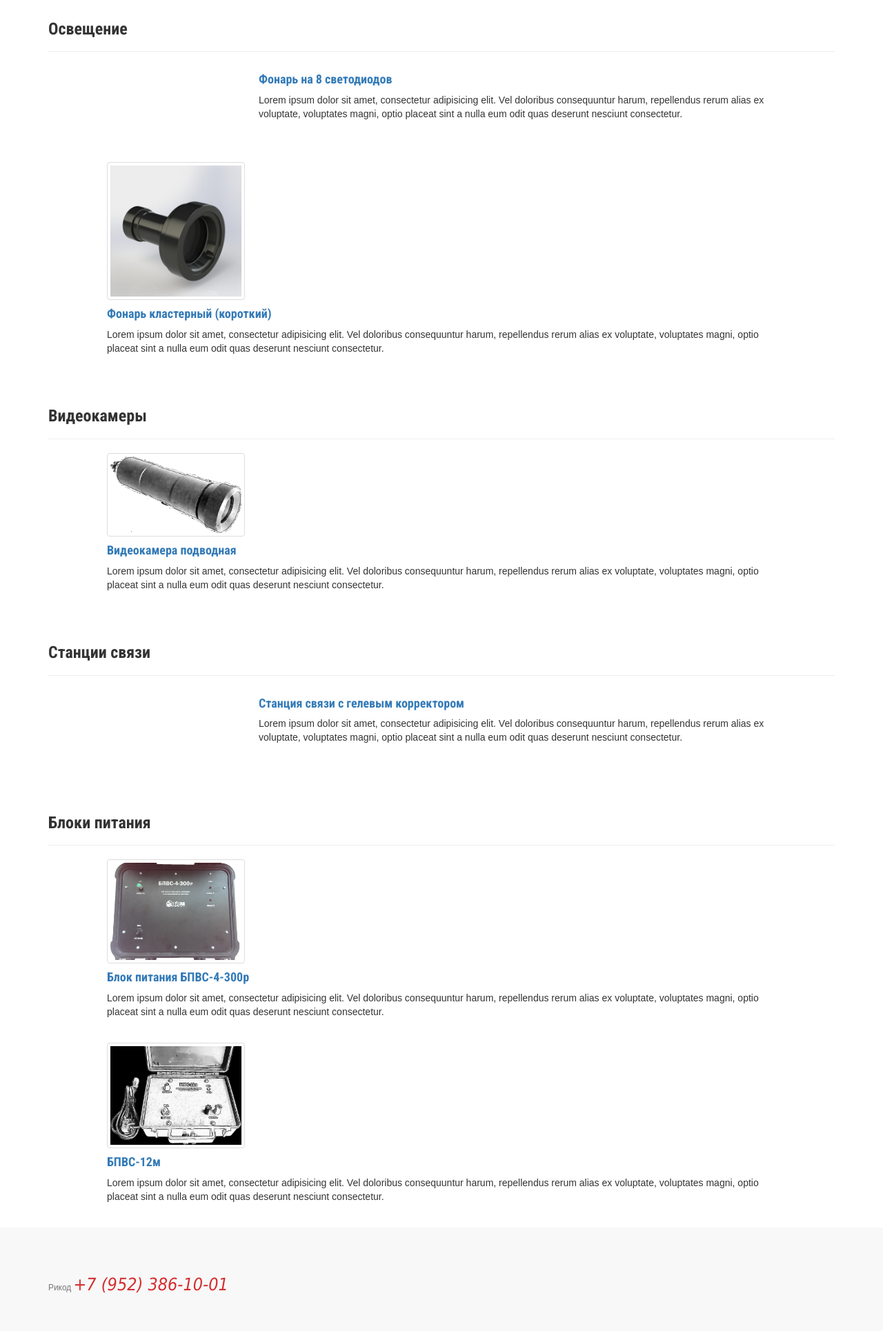
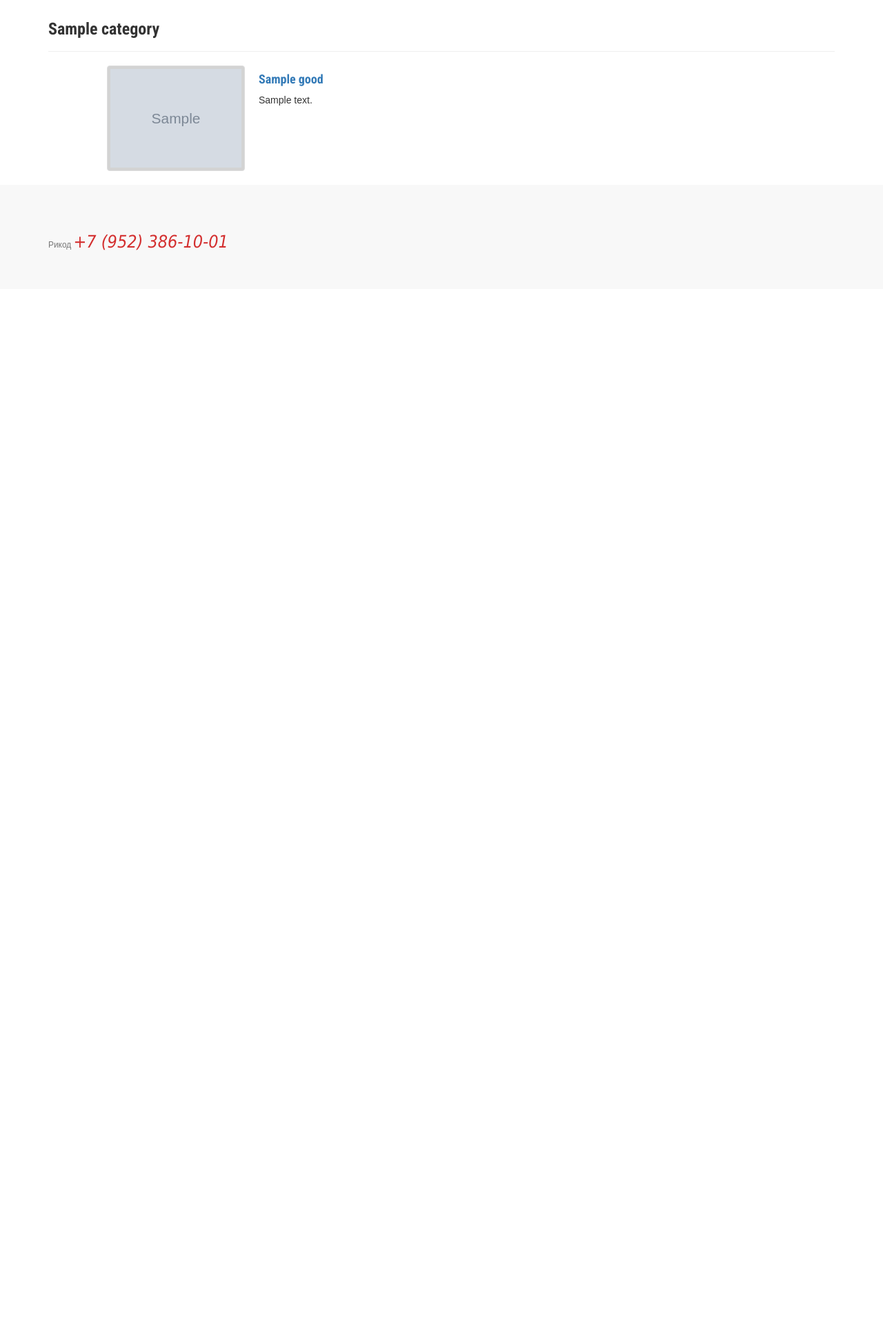
Before and after one commit to mmasterenko/ricod, a Django app: template ricod/templates/ricod/catalog.html in a window 1280 px wide. Shown: the part 51-1981 px from the top of the page at 69% size. After the commit the page ends 414 px from the top, so only its background shows below. Run offline with Django 3.2, Linux system fonts and the light colour scheme; the template is opened without the code that fills it: most values are stand-ins (such as "Sample title", 1, 10 or a date in 2020); grey boxes marked "Sample" are stand-in pictures; some libraries are stand-ins or nearby versions.

Commit message:
catalog: template + view

```diff
--- a/ricod/templates/ricod/catalog.html
+++ b/ricod/templates/ricod/catalog.html
@@ -6,100 +6,37 @@
 
         <section role="content">
 
-            <div class="row">
-                <div class="col-sm-12">
-                    <div class="page-header">
-                        <h3>Освещение</h3>
-                    </div>
-                </div>
-
-                <div class="row">
-                    <div class="col-sm-offset-1 col-sm-10">
-                        <span style="display: inline-block; width: 220px; height: 120px; float: left;"></span>
-                        <h4><a href="#">Фонарь на 8 светодиодов</a></h4>
-                        <p>Lorem ipsum dolor sit amet, consectetur adipisicing elit. Vel doloribus consequuntur harum, repellendus rerum alias ex voluptate, voluptates magni, optio placeat sint a nulla eum odit quas deserunt nesciunt consectetur.</p>
-                    </div>
-                </div>
-                <br>
-
-                <div class="row">
-                    <div class="col-sm-offset-1 col-sm-10">
-                        <img src="{% static 'images/catalog/torch.jpg' %}" class="good-pic img-thumbnail" alt="" width="200px" height="120px">
-                        <h4><a href="#">Фонарь кластерный (короткий)</a></h4>
-                        <p>Lorem ipsum dolor sit amet, consectetur adipisicing elit. Vel doloribus consequuntur harum, repellendus rerum alias ex voluptate, voluptates magni, optio placeat sint a nulla eum odit quas deserunt nesciunt consectetur.</p>
-                    </div>
-                </div>
-                <br>
-
-            </div>
-            <!-- категория -->
-
+            {% for category in context.categories %}
 
                 <div class="row">
                     <div class="col-sm-12">
                         <div class="page-header">
-                        <h3>Видеокамеры</h3>
+                            <h3>{{ category.name }}</h3>
                         </div>
                     </div>
 
+                    {% for good in category.goods_set.all %}
                         <div class="row">
                             <div class="col-sm-offset-1 col-sm-10">
-                        <img src="{% static 'images/catalog/videocamera.jpg' %}" class="good-pic img-thumbnail" alt="" width="200px" height="120px">
-                        <h4><a href="#">Видеокамера подводная</a></h4>
-                        <p>Lorem ipsum dolor sit amet, consectetur adipisicing elit. Vel doloribus consequuntur harum, repellendus rerum alias ex voluptate, voluptates magni, optio placeat sint a nulla eum odit quas deserunt nesciunt consectetur.</p>
+                                {% if good.img %}
+                                    <img src="{{ good.img.url }}" class="good-pic img-thumbnail" alt="" width="200px" height="120px">
+                                {% else %}
+                                    <span style="display: inline-block; width: 220px; height: 120px; float: left;"></span>
+                                {% endif %}
+
+                                <h4><a href="#">{{ good.name }}</a></h4>
+                                <p>
+                                    {% autoescape off %}
+                                        {{ good.text }}
+                                    {% endautoescape %}
+                                </p>
                             </div>
                         </div>
                         <br>
-
+                    {% endfor %}
                 </div>
                 <!-- категория -->
-
-            <div class="row">
-                <div class="col-sm-12">
-                    <div class="page-header">
-                        <h3>Станции связи</h3>
-                    </div>
-                </div>
-
-                <div class="row">
-                    <div class="col-sm-offset-1 col-sm-10">
-                        <span style="display: inline-block; width: 220px; height: 120px; float: left;"></span>
-                        <h4><a href="#">Станция связи с гелевым корректором</a></h4>
-                        <p>Lorem ipsum dolor sit amet, consectetur adipisicing elit. Vel doloribus consequuntur harum, repellendus rerum alias ex voluptate, voluptates magni, optio placeat sint a nulla eum odit quas deserunt nesciunt consectetur.</p>
-                    </div>
-                </div>
-                <br>
-
-            </div>
-            <!-- категория -->
-
-            <div class="row">
-                <div class="col-sm-12">
-                    <div class="page-header">
-                        <h3>Блоки питания</h3>
-                    </div>
-                </div>
-
-                <div class="row">
-                    <div class="col-sm-offset-1 col-sm-10">
-                        <img src="{% static 'images/catalog/BPVS-4-300P.jpg' %}" class="good-pic img-thumbnail" alt="" width="200px" height="120px">
-                        <h4><a href="#">Блок питания БПВС-4-300р</a></h4>
-                        <p>Lorem ipsum dolor sit amet, consectetur adipisicing elit. Vel doloribus consequuntur harum, repellendus rerum alias ex voluptate, voluptates magni, optio placeat sint a nulla eum odit quas deserunt nesciunt consectetur.</p>
-                    </div>
-                </div>
-                <br>
-
-                <div class="row">
-                    <div class="col-sm-offset-1 col-sm-10">
-                        <img src="{% static 'images/catalog/BPVS-12M.jpg' %}" class="good-pic img-thumbnail" alt="" width="200px" height="120px">
-                        <h4><a href="#">БПВС-12м</a></h4>
-                        <p>Lorem ipsum dolor sit amet, consectetur adipisicing elit. Vel doloribus consequuntur harum, repellendus rerum alias ex voluptate, voluptates magni, optio placeat sint a nulla eum odit quas deserunt nesciunt consectetur.</p>
-                    </div>
-                </div>
-                <br>
-
-            </div>
-            <!-- категория -->
+            {% endfor %}
 
         </section>
         <!-- section content -->
--- a/ricod/views.py
+++ b/ricod/views.py
@@ -1,4 +1,5 @@
 from django.shortcuts import render
+from .models import Catalog
 
 
 def home(request):
@@ -6,4 +7,7 @@ def home(request):
 
 
 def catalog(request):
-    return render(request, 'ricod/catalog.html')
+    context = {
+        'categories': Catalog.objects.all()
+    }
+    return render(request, 'ricod/catalog.html', {'context': context})
--- a/static_dir/css/user.css
+++ b/static_dir/css/user.css
@@ -1,3 +1,9 @@
 section[role=content] {
     margin-top: 40px;
 }
+
+.good-pic {
+	float: left;
+	margin-right: 20px;
+	background-color: lightgray;
+}
```
Lines whose indentation alone changed are shown as unchanged.
